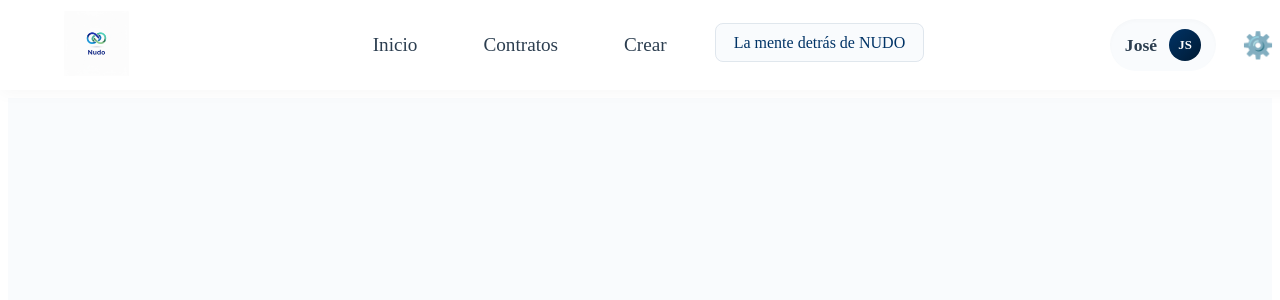
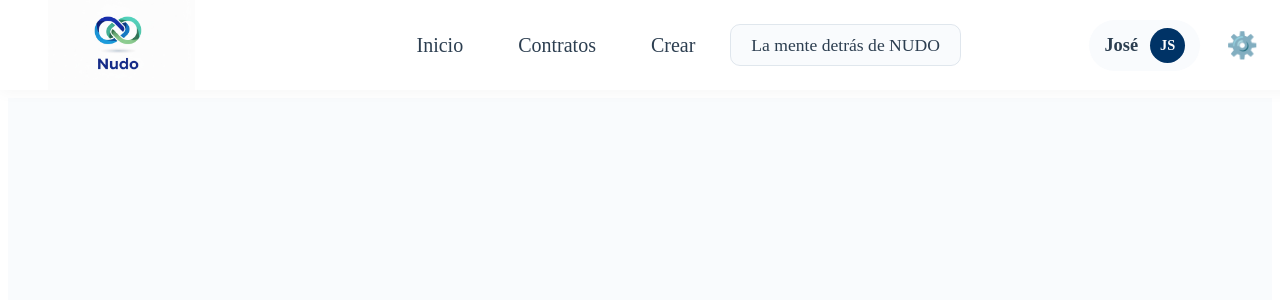
Before and after one commit to ssjoseduardo2002/nudo, an Angular app: page / in a window 1280 px wide. Shown: the top 300 px of the page. Built offline with nearby package versions, Linux system fonts and the light colour scheme.

Commit message:
Modificando la barra lateral que no es lateral...

```diff
--- a/src/app/componentes_de_estructura/barra-lateral/barra-lateral.scss
+++ b/src/app/componentes_de_estructura/barra-lateral/barra-lateral.scss
@@ -1,84 +1,95 @@
-// VARIABLES DE COLOR NUDO (Extraídas de tu logo)
-$color-primario: #003366;    // Azul profundo (Logo Nudo)
-$color-secundario: #00a8cc;  // Verdecito/Cian bonito (Logo Nudo)
-$color-fondo-puro: #f9fbfd;  // Un fondo casi blanco para suavizar la vista
+// VARIABLES DE COLOR NUDO
+$color-primario: #003366;    // Azul profundo (Confianza)
+$color-secundario: #00a8cc;  // Verdecito/Cian (Tranquilidad)
+$color-fondo-puro: #f9fbfd;  // Gris azulado muy suave
 $color-blanco: #ffffff;
-$color-texto-principal: #2c3e50; // Gris azulado oscuro, menos cansado que el negro puro
-
-$transicion: all 0.3s cubic-bezier(0.25, 0.46, 0.45, 0.94); // Transición más suave
+$color-texto: #2c3e50;       // Gris oscuro legible
+$transicion: all 0.3s cubic-bezier(0.25, 0.46, 0.45, 0.94);
 
 .navbar-horizontal {
   width: 100%;
-  height: 90px; // Aumentamos un poco el alto para dar aire al logo más grande
+  height: 90px; // Altura de la barra
   background-color: $color-blanco;
   display: flex;
   justify-content: space-between;
   align-items: center;
-  padding: 0 4rem; // Más margen a los lados
-  box-shadow: 0 4px 15px rgba(0, 0, 0, 0.03); // Sombra más sutil y elegante
+  padding: 0 3rem;
+  box-shadow: 0 2px 15px rgba(0, 0, 0, 0.04);
   position: fixed;
   top: 0;
   left: 0;
   z-index: 1000;
 
-  // SOLUCIÓN PUNTO 1: LOGO PROTAGONISTA
-  .logo-horizontal {
-    height: 65px; // Aumentamos considerablemente el tamaño
-    width: auto;
-    object-fit: contain; // Asegura que no se estire
-    transition: transform 0.2s;
+  // SECCIÓN IZQUIERDA: EL LOGO
+  .nav-seccion-izquierda {
+    display: flex;
+    align-items: center;
+    height: 100%;
+    min-width: 180px;
+    overflow: hidden; // Evita que el logo se salga si crece mucho
 
-    &:hover {
-      transform: scale(1.05); // Un pequeño efecto al pasar el mouse
+    .logo-horizontal {
+      // Ajuste para que el logo real se vea del tamaño de las letras
+      // compensando el margen blanco de la imagen original
+      height: 140px;
+      width: auto;
+      object-fit: contain;
+
+      // Ajuste de posición para centrar el contenido real del logo
+      margin-top: -5px;
+      transform: scale(1.1);
+      transition: $transicion;
+
+      &:hover {
+        transform: scale(1.15);
+      }
     }
   }
 
-  // SOLUCIÓN PUNTO 2 Y 3: TEXTO GRANDE Y EFECTOS
+  // SECCIÓN CENTRAL: MENÚ Y EFECTOS HOVER
   .nav-links {
     display: flex;
     list-style: none;
-    gap: 30px; // Un poco más de espacio entre enlaces
+    gap: 15px;
     margin: 0;
+    align-items: center;
 
     a {
       text-decoration: none;
-      color: $color-texto-principal;
-      font-size: 1.2rem; // Letra un poco más grande para no cansar la vista
+      color: $color-texto;
+      font-size: 1.25rem; // Tamaño de letra más grande para descanso visual
       font-weight: 500;
-      padding: 10px 18px; // Padding interno para que el recuadro tenga forma
-      border-radius: 8px; // Bordes suaves para el recuadro
+      padding: 10px 20px;
+      border-radius: 10px;
       transition: $transicion;
 
-      // EL EFECTO MÁGICO AL PASAR EL MOUSE (HOVER)
+      // EFECTO: Letras verdecitas y recuadro azulito al pasar el mouse
       &:hover {
-        color: $color-secundario; // Letras verdecito bonito
-        background-color: rgba($color-primario, 0.1); // Recuadro azulito bonito muy tenue
-        transform: translateY(-2px); // Sube un poquito
+        color: $color-secundario;
+        background-color: rgba($color-primario, 0.08); // Recuadro azulito sutil
       }
 
       &.activo-link {
         color: $color-primario;
         background-color: rgba($color-secundario, 0.05);
         font-weight: 600;
-        box-shadow: inset 0 -3px 0 $color-secundario; // Una línea abajo para reforzar
       }
     }
 
-    // Estilo especial para "La mente detrás de NUDO"
+    // Estilo especial para el botón del creador
     .mente-nudo {
+      font-size: 1.1rem;
       background-color: $color-fondo-puro;
-      color: $color-primario;
-      font-size: 1rem;
       border: 1px solid rgba($color-primario, 0.1);
 
       &:hover {
-        background-color: $color-primario; // Se invierten los colores
-        color: $color-blanco;
-        border-color: $color-primario;
+        background-color: $color-primario;
+        color: $color-blanco !important; // Forzamos blanco en este caso
       }
     }
   }
 
+  // SECCIÓN DERECHA: USUARIO Y CONFIG
   .nav-seccion-derecha {
     display: flex;
     align-items: center;
@@ -88,40 +99,27 @@ $transicion: all 0.3s cubic-bezier(0.25, 0.46, 0.45, 0.94); // Transición más
       display: flex;
       align-items: center;
       gap: 12px;
-      padding: 10px 15px;
+      padding: 8px 15px;
       border-radius: 30px;
       background-color: $color-fondo-puro;
-      box-shadow: inset 0 2px 4px rgba(0,0,0,0.02);
 
       .nombre-user {
-        font-size: 1.1rem; // Texto más grande aquí también
+        font-size: 1.15rem;
         font-weight: 600;
-        color: $color-texto-principal;
+        color: $color-texto;
       }
 
       .avatar-mini {
-        width: 32px;
-        height: 32px;
-        background: linear-gradient(135deg, $color-primario, darken($color-primario, 10%)); // Un degradado elegante
+        width: 35px;
+        height: 35px;
+        background: $color-primario;
         color: white;
         border-radius: 50%;
-        font-size: 0.8rem;
         display: flex;
         justify-content: center;
         align-items: center;
-        font-weight: 700;
-      }
-    }
-
-    .btn-config {
-      color: $color-secundario; // Un toque de color verdecito al icono
-    }
-
-    .btn-salir-icon {
-      color: #d9534f; // Color sutil de alerta
-
-      &:hover {
-        color: darken(#d9534f, 15%);
+        font-weight: bold;
+        font-size: 0.9rem;
       }
     }
 
@@ -129,12 +127,19 @@ $transicion: all 0.3s cubic-bezier(0.25, 0.46, 0.45, 0.94); // Transición más
       background: none;
       border: none;
       cursor: pointer;
-      font-size: 1.6rem; // Iconos un poco más grandes
-      transition: all 0.2s;
+      font-size: 1.6rem;
+      color: $color-primario;
+      transition: $transicion;
 
       &:hover {
-        transform: scale(1.15) rotate(15deg); // Un giro sutil en el hover
+        transform: scale(1.2) rotate(15deg);
+        color: $color-secundario;
       }
+    }
+
+    .btn-salir-icon {
+      color: #d9534f;
+      &:hover { color: #c9302c; }
     }
   }
 }
```
